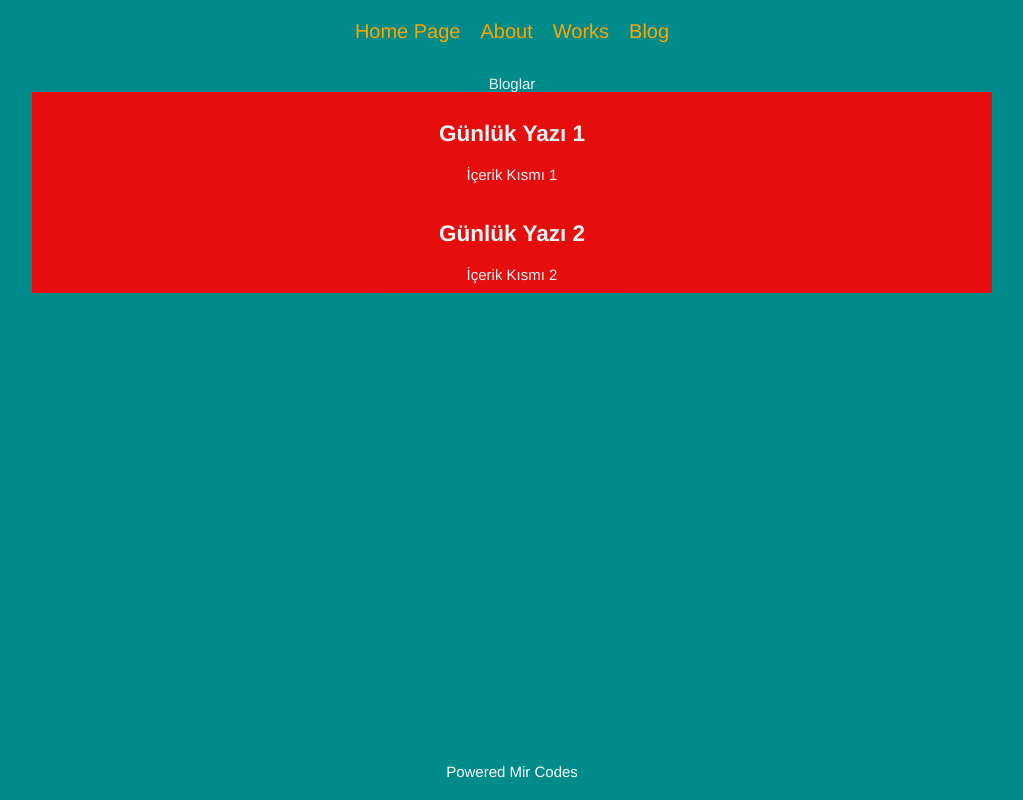
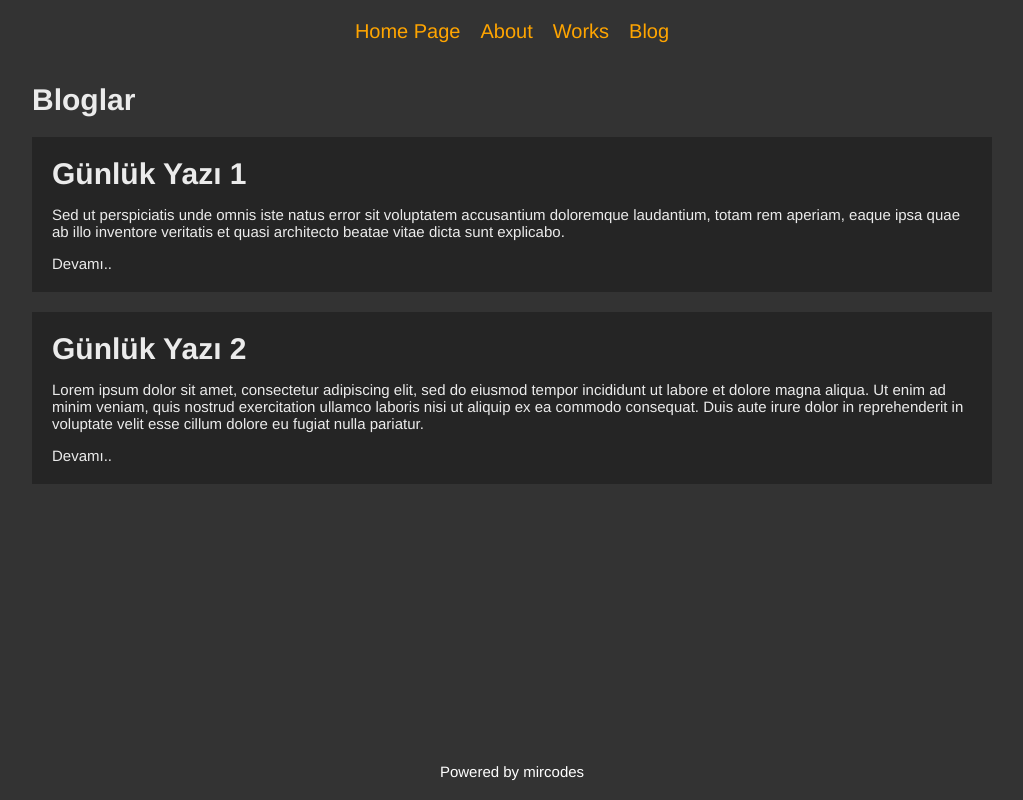
Before and after one commit to mirzasahin/nextjs, a Next.js app: page /blog in a window 1280 px wide. Shown: the whole page, without its empty margins (128-1151 px from the left). Built offline with nearby package versions, Linux system fonts and the light colour scheme.

Commit message:
Add blog pages

```diff
--- a/Components/Layout.js
+++ b/Components/Layout.js
@@ -2,26 +2,24 @@ import Header from "./Header";
 import { styled } from "styled-components";
 
 const BodyDiv = styled.div`
-width: 100%;
+  width: 100%;
 `;
 
 const ContentDiv = styled.div`
-margin-top: 20px;
-justify-content: center;
-display: flex;
+  margin-top: 20px;
+  justify-content: center;
+  display: flex;
 `;
 
-
-const Content = styled.h2`
+const Content = styled.div`
   color: white;
   font-size: 15px;
   font-weight: 100;
-  text-align: center;
-  justify-content: center;
   width: 75%;
   color: white;
   opacity: 0.9;
 `;
+
 const Footer = styled.footer`
   font-size: 15px;
   color: white;
@@ -31,13 +29,14 @@ const Footer = styled.footer`
   text-align: center;
 `;
 
-export default ({ children }) => (
+
+export default ({ title, children }) => (
   <BodyDiv>
     <Header />
     <ContentDiv>
       <Content>{children}</Content>
     </ContentDiv>
 
-    <Footer> Powered Mir Codes</Footer>
+    <Footer> Powered by mircodes</Footer>
   </BodyDiv>
 );
--- a/package.json
+++ b/package.json
@@ -6,7 +6,7 @@
     "start": "next start"
   },
   "dependencies": {
-    "next": "latest",
+    "next": "^13.4.2",
     "react": "18.2.0",
     "react-dom": "18.2.0",
     "styled-components": "^6.0.0-rc.1"
--- a/pages/_app.js
+++ b/pages/_app.js
@@ -5,7 +5,7 @@ body{
 margin: 0;
 padding: 0;
 font-family: helvetica;
-background-color: darkcyan;
+background-color: rgba(0, 0, 0, 0.8);
 }
 `;
 
--- a/pages/blog/index.js
+++ b/pages/blog/index.js
@@ -1,35 +1,62 @@
+import Link from "next/link";
 import Layout from "../../Components/Layout";
 import { styled } from "styled-components";
 
 const blogContents = [
   {
+    href:"gunluk-1",
     title: "Günlük Yazı 1",
-    content: "İçerik Kısmı 1",
+    content: "Sed ut perspiciatis unde omnis iste natus error sit voluptatem accusantium doloremque laudantium, totam rem aperiam, eaque ipsa quae ab illo inventore veritatis et quasi architecto beatae vitae dicta sunt explicabo.",
   },
   {
+    href:"gunluk-2",
     title: "Günlük Yazı 2",
-    content: "İçerik Kısmı 2",
+    content: "Lorem ipsum dolor sit amet, consectetur adipiscing elit, sed do eiusmod tempor incididunt ut labore et dolore magna aliqua. Ut enim ad minim veniam, quis nostrud exercitation ullamco laboris nisi ut aliquip ex ea commodo consequat. Duis aute irure dolor in reprehenderit in voluptate velit esse cillum dolore eu fugiat nulla pariatur.",
   },
 ];
 
 const BlogDiv = styled.div`
-text-align: center;
-background-color: red;
-padding: 10px;
-`
+  background-color: rgba(0, 0, 0, 0.3);
+  padding: 20px;
+  display: grid;
+  display: inline;
+`;
 
-export default function Blog () {
+const H1 = styled.h1`
+margin: 0;
+padding: 0;
+`;
+
+const Div = styled.div`
+  display: grid;
+  gap: 20px;
+`;
+
+const Title = styled.h1`
+`;
+
+const Button = styled(Link)`
+color: white;
+text-decoration: none;
+display: inline;
+&:hover{
+  color: darkgray;
+}
+`;
+
+export default function Blog() {
   return (
     <Layout title="blog">
-        Bloglar
-        <div>
+      <Title>Bloglar</Title>
+      <Div>
         {blogContents.map((item, index) => (
           <BlogDiv key={index}>
-              <h2>{item.title}</h2>
-              <div>{item.content}</div>
+            <H1>{item.title}</H1>
+            <p>{item.content}</p>
+            <Button href={`/blog/${item.href}`}>Devamı..</Button>
           </BlogDiv>
         ))}
-        </div>
+      </Div>
     </Layout>
   );
-};
+}
```
Also changed, not shown: pages/blog/[slug].js (added, +41 -0 lines), 1 other file (tests, documents, lock files or other folders). Lines whose indentation alone changed are shown as unchanged.
